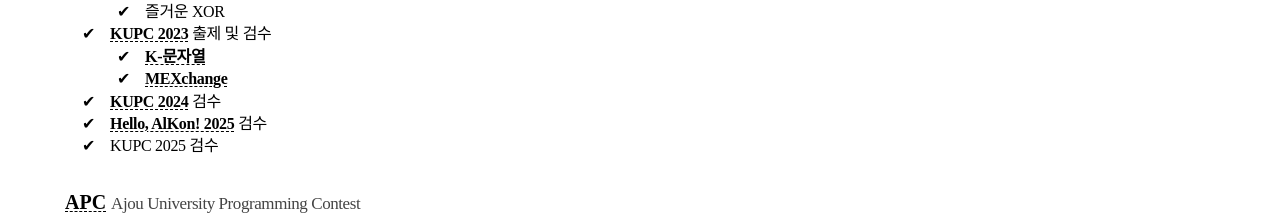
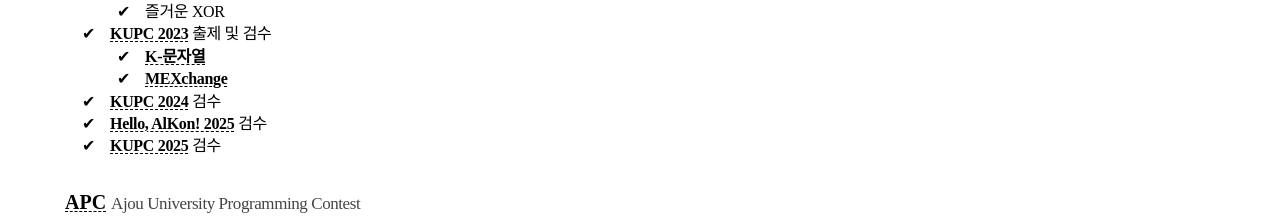
Before and after one commit to riroan/riroan.com, a React (Create React App) app in the folder riroan/: page / in a window 1280 px wide. Shown: the part 4420-4641 px from the top of the page. Built offline with nearby package versions, Linux system fonts and the light colour scheme; no server answers; a web font is replaced by a local one.

Commit message:
KUPC 2025 하이퍼링크 추가

```diff
--- a/riroan/src/App.js
+++ b/riroan/src/App.js
@@ -457,7 +457,9 @@
 							</Trans>
 						</Item>
 						<Item depth={1}>
-							<Trans t={t} i18nKey="dc8b66ca11"></Trans>
+							<Trans t={t} i18nKey="dc8b66ca11">
+								<A href="https://www.acmicpc.net/category/detail/4606"></A>
+							</Trans>
 						</Item>
 					</Ul>
 				</Div>
--- a/riroan/src/i18n/locales/en.json
+++ b/riroan/src/i18n/locales/en.json
@@ -95,7 +95,7 @@
 	"b6f1c50fe7": "K-String",
 	"451c29349c": "<0>KUPC 2024</0> Problem Tester",
 	"27f162d455": "<0>Hello, AlKon! 2025</0> Problem Tester",
-	"dc8b66ca11": "KUPC 2025 Problem Tester",
+	"dc8b66ca11": "<0>KUPC 2025</0> Problem Tester",
 	"dda64fb4b4": "Programming contest hosted at Ajou University",
 	"a53a4c11bf": "<0>APC 2024 Extra</0> Problem Tester",
 
--- a/riroan/src/i18n/locales/ko.json
+++ b/riroan/src/i18n/locales/ko.json
@@ -95,7 +95,7 @@
 	"b6f1c50fe7": "K-문자열",
 	"451c29349c": "<0>KUPC 2024</0> 검수",
 	"27f162d455": "<0>Hello, AlKon! 2025</0> 검수",
-	"dc8b66ca11": "KUPC 2025 검수",
+	"dc8b66ca11": "<0>KUPC 2025</0> 검수",
 	"dda64fb4b4": "아주대학교에서 개최한 알고리즘 문제 해결 대회입니다.",
 	"a53a4c11bf": "<0>APC 2024 Extra</0> 검수",
 
```
